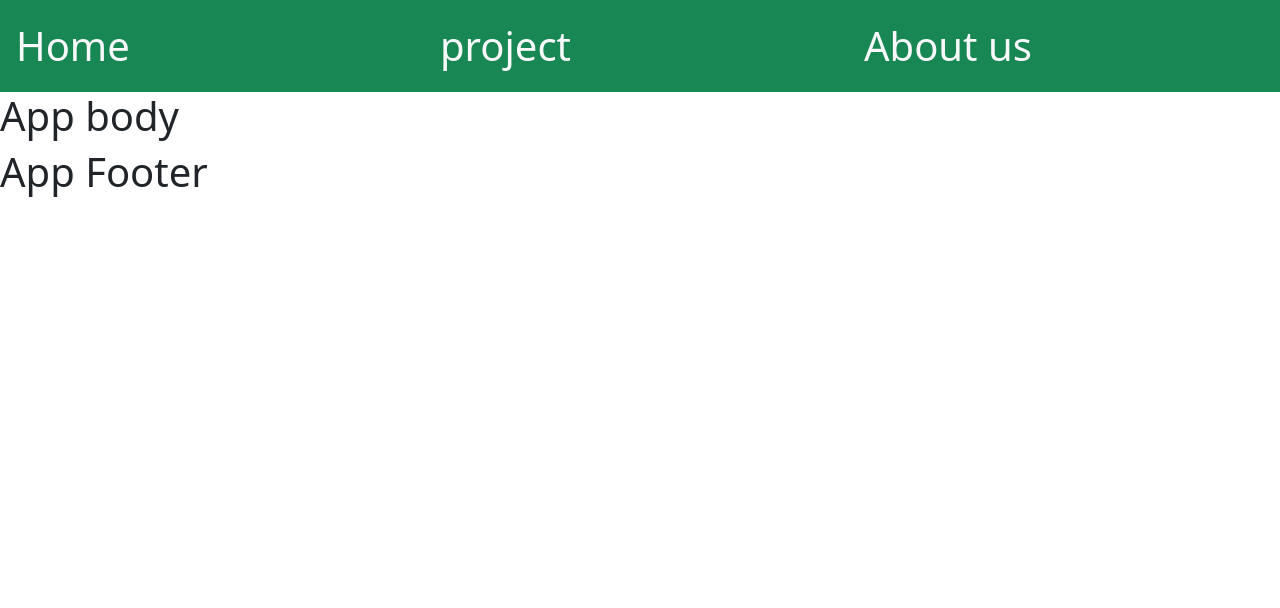
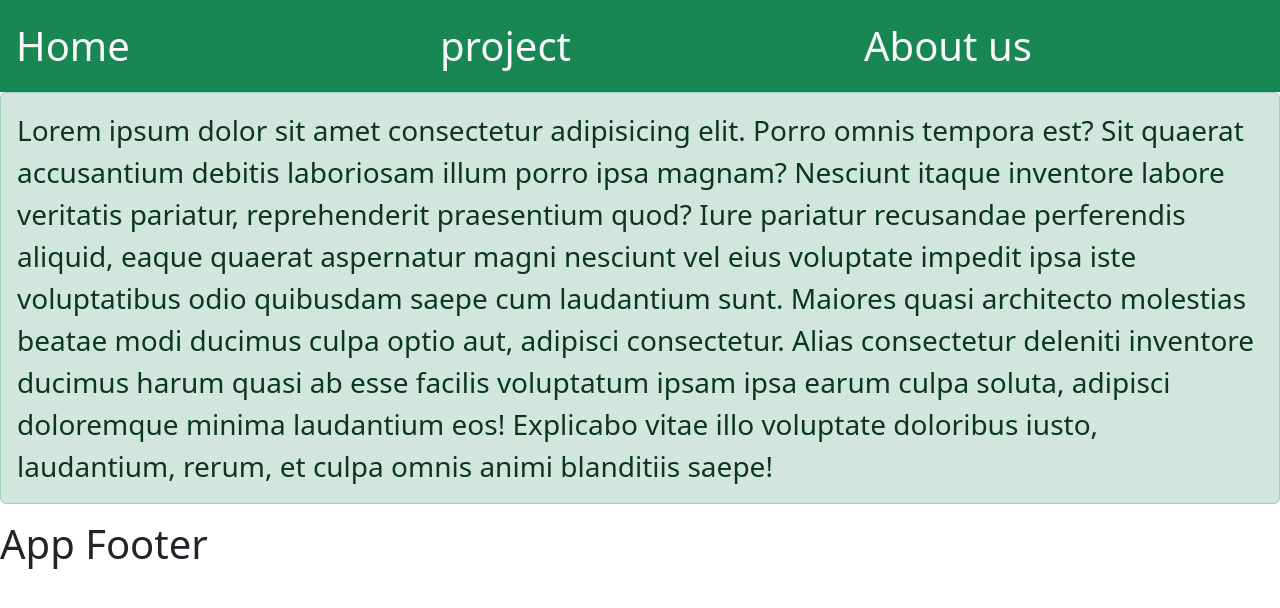
Before and after one commit to pranay2097/third-react-app, a React (Create React App) app: page / in a window 1280 px wide. Shown: the top 608 px of the page. Built offline with nearby package versions, Linux system fonts and the light colour scheme.

Commit message:
app body

```diff
--- a/src/App.js
+++ b/src/App.js
@@ -25,7 +25,9 @@ function AppHeader() {
 function AppBody() {
   return (
     <>
-      <h1>App body</h1>
+      <div className="alert alert-success fs-3">
+        Lorem ipsum dolor sit amet consectetur adipisicing elit. Porro omnis tempora est? Sit quaerat accusantium debitis laboriosam illum porro ipsa magnam? Nesciunt itaque inventore labore veritatis pariatur, reprehenderit praesentium quod? Iure pariatur recusandae perferendis aliquid, eaque quaerat aspernatur magni nesciunt vel eius voluptate impedit ipsa iste voluptatibus odio quibusdam saepe cum laudantium sunt. Maiores quasi architecto molestias beatae modi ducimus culpa optio aut, adipisci consectetur. Alias consectetur deleniti inventore ducimus harum quasi ab esse facilis voluptatum ipsam ipsa earum culpa soluta, adipisci doloremque minima laudantium eos! Explicabo vitae illo voluptate doloribus iusto, laudantium, rerum, et culpa omnis animi blanditiis saepe!
+      </div>
     </>
   );
 }
```
